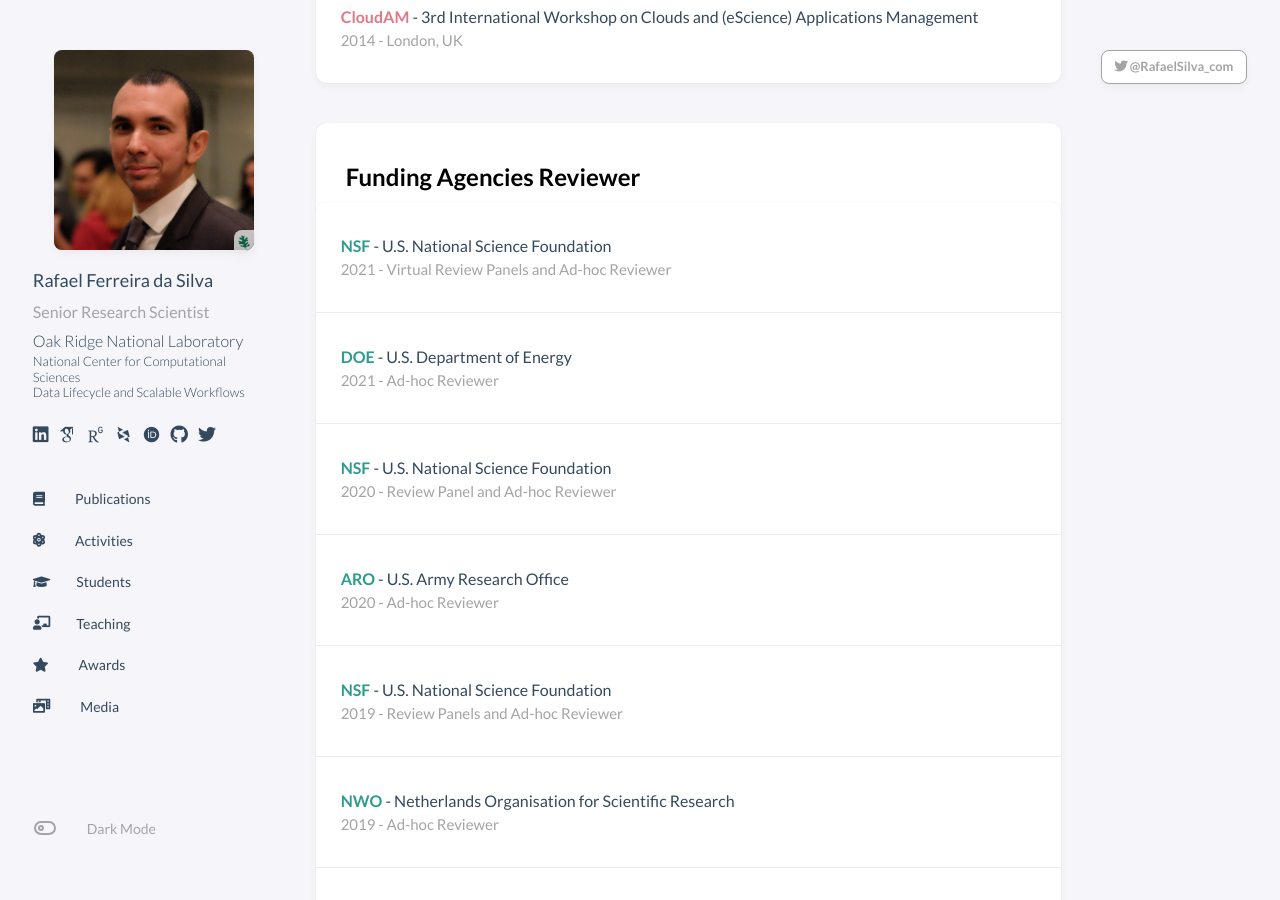
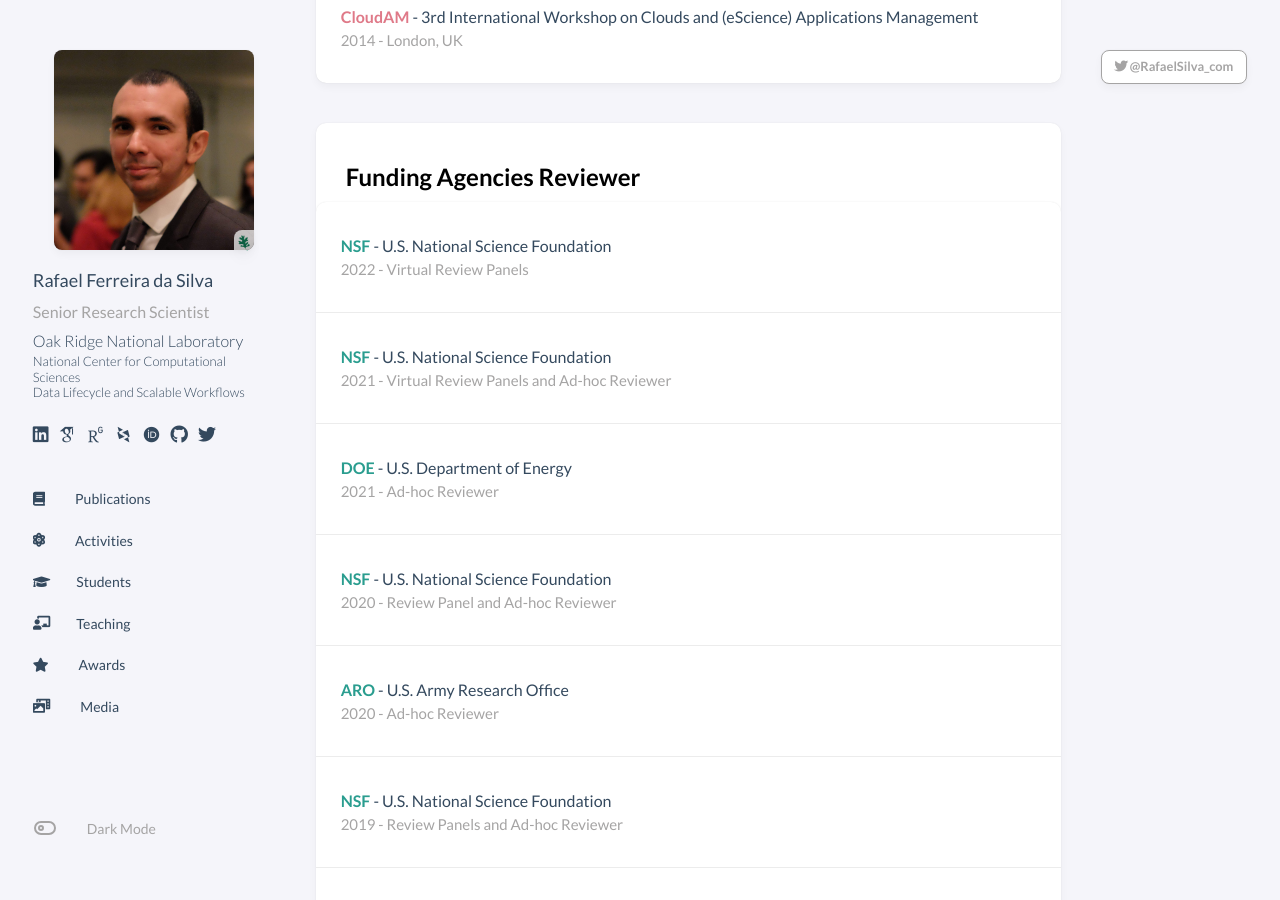
Before and after one commit to rafaelfsilva/rafaelfsilva.github.io, a Jekyll site: the page built from _pages/activities.html, in a window 1280 px wide and 900 px high, scrolled down 6918 px. Built offline with Jekyll 4.4.1, drawn with Linux system fonts in a browser that asks for light colours; some web fonts are replaced; a script that is not in the unit is left out; comment, search, counter and statistics services are not loaded.

Commit message:
Update activities_funding.yml

```diff
--- a/_data/activities_funding.yml
+++ b/_data/activities_funding.yml
@@ -1,3 +1,9 @@
+- agency: U.S. National Science Foundation
+  acronym: NSF
+  year: 2022
+  description: Virtual Review Panels
+  link: https://nsf.gov
+
 - agency: U.S. Department of Energy
   acronym: DOE
   year: 2021
```
